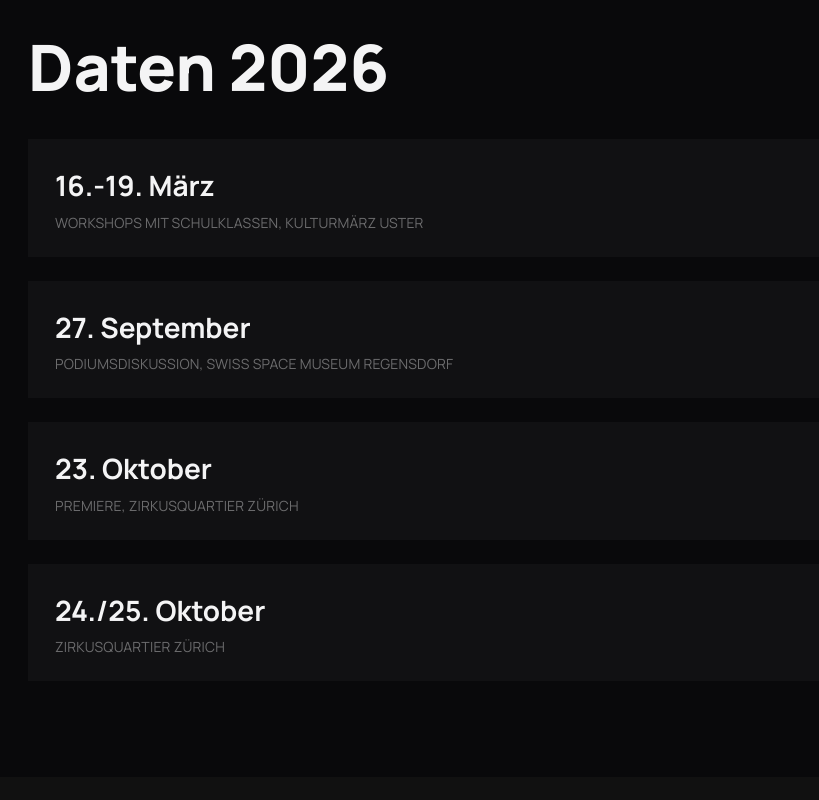
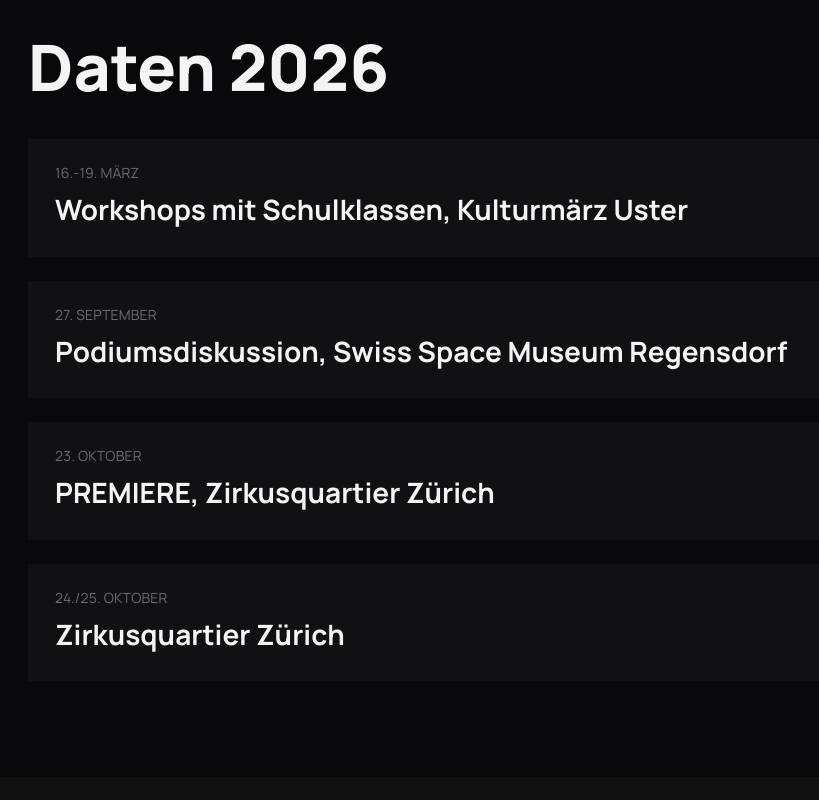
Before and after one commit to Bruol/valea_webiste, an Astro site: page / in a window 1280 px wide. Shown: the part 3080-3880 px from the top of the page, without its empty margins (194-1013 px from the left). Built offline with nearby package versions, Linux system fonts and the light colour scheme; Astro itself is replaced by a stand-in of ours.

Commit message:
add some links

```diff
--- a/src/pages/index.astro
+++ b/src/pages/index.astro
@@ -140,22 +140,22 @@ import kukoLogo from '../assets/KuKo Logo.webp';
 			<div class="mx-auto w-full max-w-[900px] px-6 md:px-8">
 				<h2 class="mb-8 text-[clamp(2.5rem,6vw,4rem)] font-extrabold leading-tight">Daten 2026</h2>
 				<div class="flex flex-col gap-6">
-					<div class="flex flex-col gap-1 border-l-[3px] border-transparent bg-white/[0.03] p-6 transition hover:border-[#9b59b6] hover:bg-[#9b59b6]/10">
-						<span class="text-[1.75rem] font-bold">16.-19. März</span>
-						<span class="text-sm uppercase tracking-[0.015em] opacity-40">Workshops mit Schulklassen, Kulturmärz Uster</span>
-					</div>
-					<div class="flex flex-col gap-1 border-l-[3px] border-transparent bg-white/[0.03] p-6 transition hover:border-[#9b59b6] hover:bg-[#9b59b6]/10">
-						<span class="text-[1.75rem] font-bold">27. September</span>
-						<span class="text-sm uppercase tracking-[0.015em] opacity-40">Podiumsdiskussion, Swiss Space Museum Regensdorf</span>
-					</div>
-					<div class="flex flex-col gap-1 border-l-[3px] border-transparent bg-white/[0.03] p-6 transition hover:border-[#9b59b6] hover:bg-[#9b59b6]/10">
-						<span class="text-[1.75rem] font-bold">23. Oktober</span>
-						<span class="text-sm uppercase tracking-[0.015em] opacity-40">PREMIERE, Zirkusquartier Zürich</span>
-					</div>
-					<div class="flex flex-col gap-1 border-l-[3px] border-transparent bg-white/[0.03] p-6 transition hover:border-[#9b59b6] hover:bg-[#9b59b6]/10">
-						<span class="text-[1.75rem] font-bold">24./25. Oktober</span>
-						<span class="text-sm uppercase tracking-[0.015em] opacity-40">Zirkusquartier Zürich</span>
-					</div>
+					<a href="https://zeughaus-areal.ch/kulturmaerz-2026/" target="_blank" rel="noopener noreferrer" class="flex flex-col gap-1 border-l-[3px] border-transparent bg-white/[0.03] p-6 no-underline transition hover:border-[#9b59b6] hover:bg-[#9b59b6]/10">
+						<span class="text-sm uppercase tracking-[0.015em] opacity-40">16.-19. März</span>
+						<span class="text-[1.75rem] font-bold">Workshops mit Schulklassen, Kulturmärz Uster</span>
+					</a>
+					<a href="https://swissspacemuseum.ch/events/" target="_blank" rel="noopener noreferrer" class="flex flex-col gap-1 border-l-[3px] border-transparent bg-white/[0.03] p-6 no-underline transition hover:border-[#9b59b6] hover:bg-[#9b59b6]/10">
+						<span class="text-sm uppercase tracking-[0.015em] opacity-40">27. September</span>
+						<span class="text-[1.75rem] font-bold">Podiumsdiskussion, Swiss Space Museum Regensdorf</span>
+					</a>
+					<a href="https://zirkusquartier.ch/programm/" target="_blank" rel="noopener noreferrer" class="flex flex-col gap-1 border-l-[3px] border-transparent bg-white/[0.03] p-6 no-underline transition hover:border-[#9b59b6] hover:bg-[#9b59b6]/10">
+						<span class="text-sm uppercase tracking-[0.015em] opacity-40">23. Oktober</span>
+						<span class="text-[1.75rem] font-bold">PREMIERE, Zirkusquartier Zürich</span>
+					</a>
+					<a href="https://zirkusquartier.ch/programm/" target="_blank" rel="noopener noreferrer" class="flex flex-col gap-1 border-l-[3px] border-transparent bg-white/[0.03] p-6 no-underline transition hover:border-[#9b59b6] hover:bg-[#9b59b6]/10">
+						<span class="text-sm uppercase tracking-[0.015em] opacity-40">24./25. Oktober</span>
+						<span class="text-[1.75rem] font-bold">Zirkusquartier Zürich</span>
+					</a>
 				</div>
 			</div>
 		</section>
@@ -208,12 +208,12 @@ import kukoLogo from '../assets/KuKo Logo.webp';
 						<a href="https://ethz.ch/" target="_blank" rel="noopener"><Image src={ethLogo} alt="ETH Zürich" class="h-20 w-auto opacity-80 transition duration-300 hover:scale-[1.08] hover:opacity-100" /></a>
 						<a href="https://www.unibe.ch/" target="_blank" rel="noopener"><Image src={uniBernLogo} alt="Universität Bern" class="h-20 w-auto opacity-80 transition duration-300 hover:scale-[1.08] hover:opacity-100" /></a>
 						<a href="https://swissspacemuseum.ch/" target="_blank" rel="noopener"><Image src={swissSpaceMuseumLogo} alt="Swiss Space Museum" class="h-20 w-auto opacity-80 transition duration-300 hover:scale-[1.08] hover:opacity-100 [filter:invert(1)_grayscale(1)] [mix-blend-mode:screen]" /></a>
+						<a href="https://zirkusquartier.ch/" target="_blank" rel="noopener"><Image src={zirkusQuartierLogo} alt="Zirkusquartier Zürich" class="h-20 w-auto opacity-80 transition duration-300 hover:scale-[1.08] hover:opacity-100 [filter:invert(1)_grayscale(1)] [mix-blend-mode:screen]" /></a>
 					</div>
 				</div>
 				<div>
 					<p class="mb-8 text-sm uppercase tracking-[0.15em] opacity-60">Unterstützt von</p>
 					<div class="flex flex-wrap items-center justify-center gap-10">
-						<a href="https://zirkusquartier.ch/" target="_blank" rel="noopener"><Image src={zirkusQuartierLogo} alt="Zirkusquartier Zürich" class="h-20 w-auto opacity-80 transition duration-300 hover:scale-[1.08] hover:opacity-100 [filter:invert(1)_grayscale(1)] [mix-blend-mode:screen]" /></a>
 						<Image src={kukoLogo} alt="Kultur Kommission Wetzikon" class="h-20 w-auto opacity-80 transition duration-300 hover:scale-[1.08] hover:opacity-100 [filter:invert(1)_grayscale(1)] [mix-blend-mode:screen]" />
 					</div>
 				</div>
```
